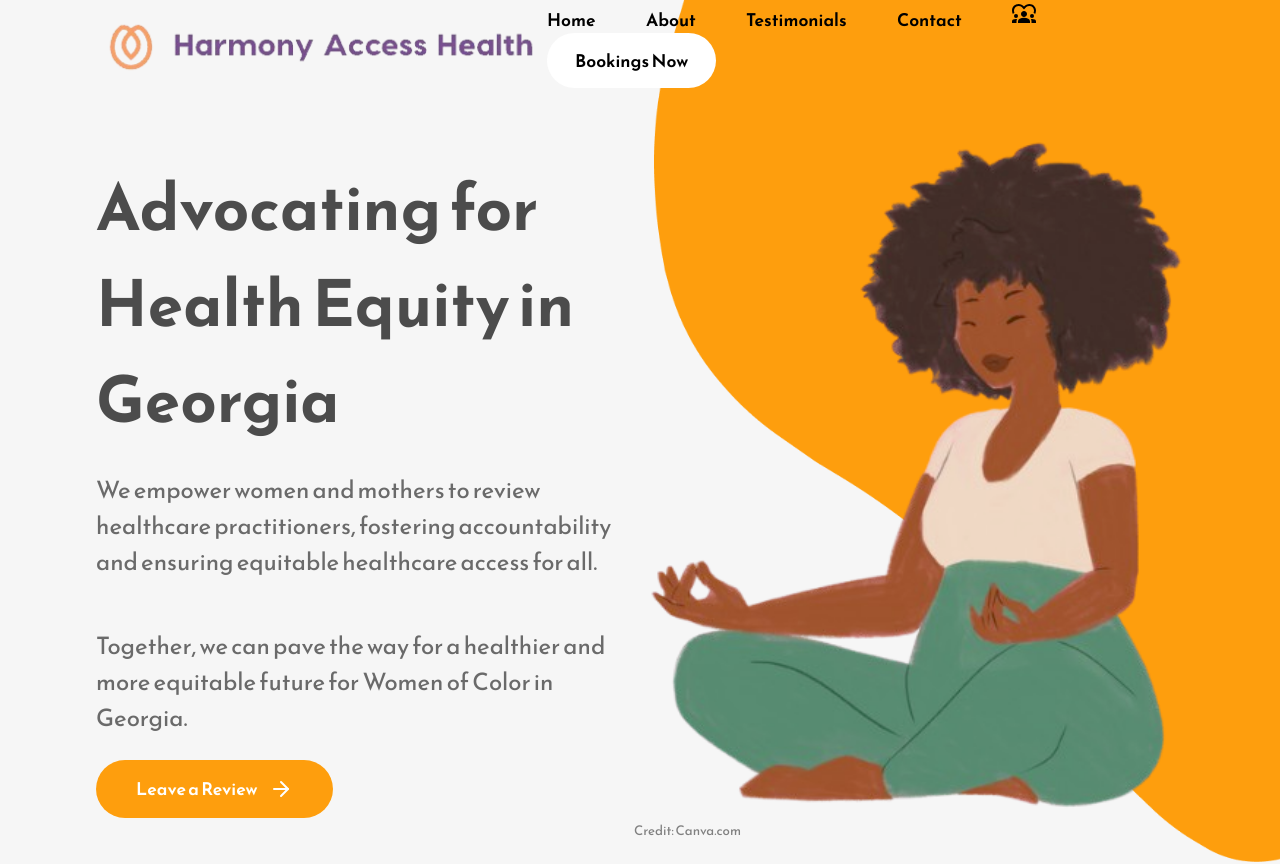
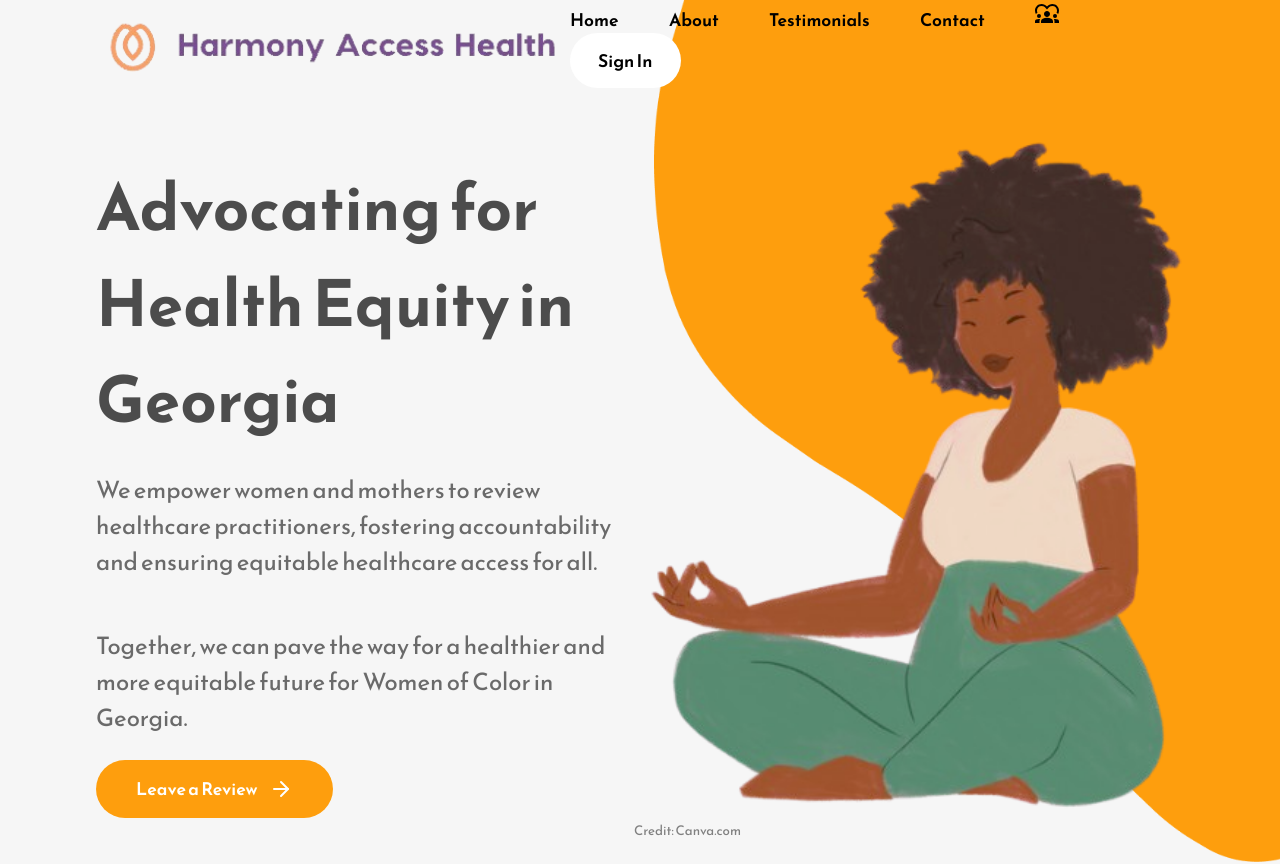
Before and after one commit to carmen-raterman/Landing-Page-Portfolio, a React (Create React App) app: page / in a window 1280 px wide. Shown: the top 864 px of the page. Built offline with nearby package versions, Linux system fonts and the light colour scheme.

Commit message:
updated testimonials section

```diff
--- a/src/App.css
+++ b/src/App.css
@@ -330,6 +330,7 @@ nav {
 
 .work-section-info {
     width: 290px;
+    max-height: 350px;
     min-height: 350px;
     background-color: white;
     padding: 1rem 2rem;
--- a/src/Components/Navbar.jsx
+++ b/src/Components/Navbar.jsx
@@ -58,7 +58,7 @@ const Navbar = () => {
           <Diversity1Icon />
         </a>
         <button className="primary-button">
-          Bookings Now
+          Sign In
         </button>
       </div>
 
--- a/src/Components/Testimonials.jsx
+++ b/src/Components/Testimonials.jsx
@@ -10,8 +10,7 @@ const Testimonials = () => {
         <p className="primary-subheading"> Testimonials </p>
         <h1 className="primary-heading">What They Are Saying</h1>
         <p className="primary-text">
-          Lorem ipsum dolor sit amet consectetur. Non tincidunt magna non et
-          elit. Dolor turpis molestie dui magnis facilisis at fringilla quam.
+          Checkout what Harmony Access Health allies are saying about healthcare providers near you.
         </p>
       </div>
 
--- a/src/Components/Work.jsx
+++ b/src/Components/Work.jsx
@@ -8,7 +8,7 @@ const Work = () => {
         {
             image: ReviewsImage2,
             title: "Leave A Review",
-            text: "Review any healthcare practitioner you've seen in GA, and if they made you feel safe, heard, and advocated for.",
+            text: "Review any healthcare practitioner you've seen in GA. Share if they made you feel safe, heard, and advocated for.",
         },
         {
           image: InteractImage,
```
